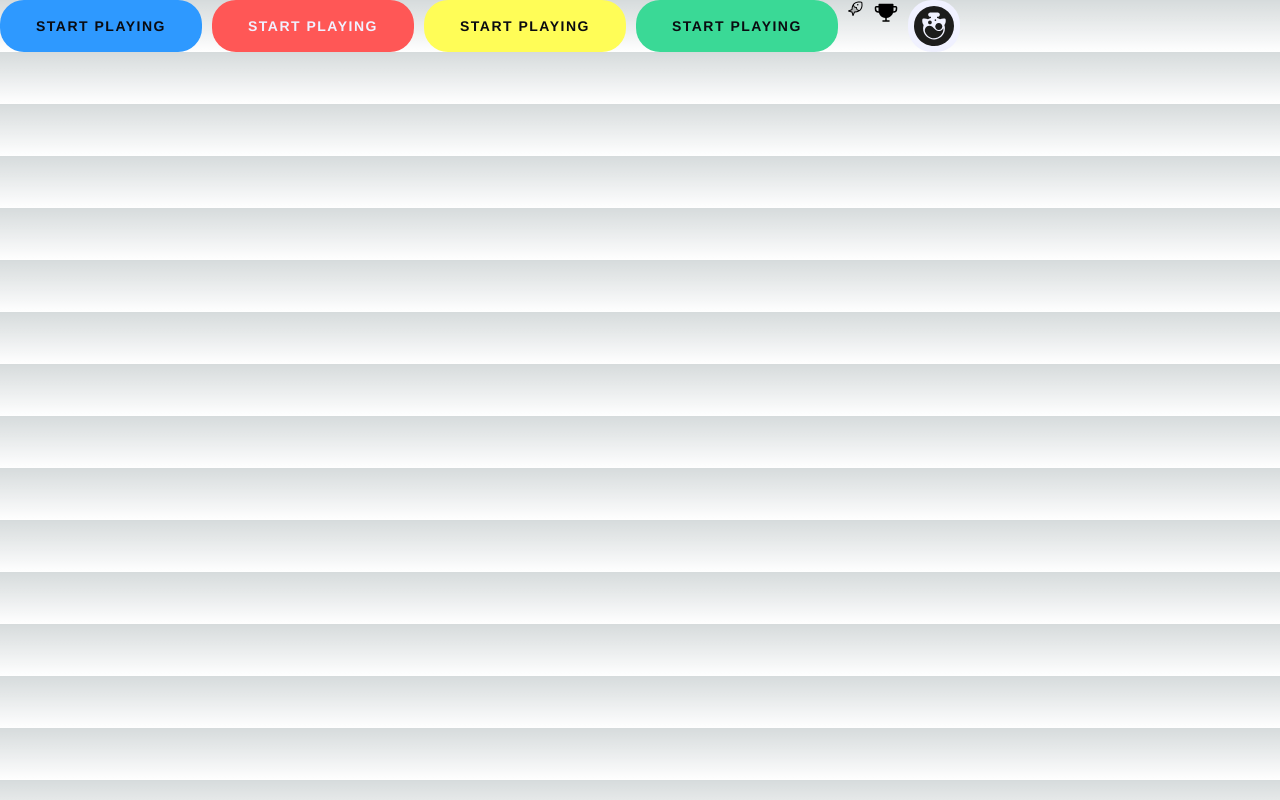
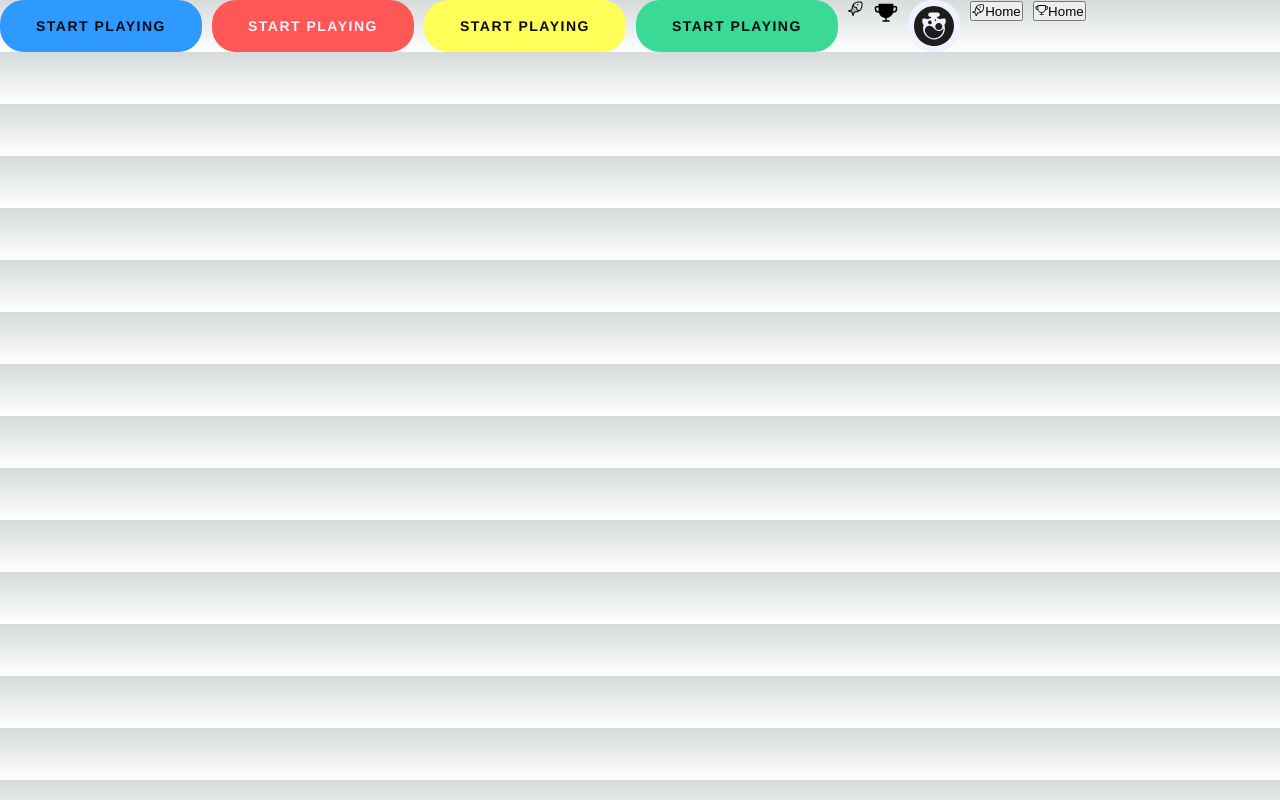
Before and after one commit to dolianich/CATME, a Next.js app: page / in a window 1280 px wide. Built offline with nearby package versions, Linux system fonts and the light colour scheme.

Commit message:
Created NavButton component

```diff
--- /dev/null
+++ b/app/components/NavButton.tsx
@@ -0,0 +1,26 @@
+import React from 'react';
+import Link from 'next/link';
+
+interface Props {
+  text: string;
+  icon: React.ComponentType;
+  color?: string;
+  href?: string;
+}
+
+const NavButton = ({ text, icon: IconComponent, color, href }: Props) => {
+  return (
+    <Link href={href || '#'}>
+      <button className="sidebar-button">
+        <span className="button-icon">
+        {IconComponent ? (
+            <IconComponent />
+          ) : null}
+        </span>
+        <span className="button-text">{text}</span>
+      </button>
+    </Link>
+  );
+};
+
+export default NavButton;
--- a/app/page.tsx
+++ b/app/page.tsx
@@ -3,6 +3,7 @@ import styles from './page.module.css';
 import Button from './components/Button/Button';
 import { Fish, Trophy } from '@phosphor-icons/react/dist/ssr';
 import Logo from './components/Logo/Logo';
+import NavButton from './components/NavButton';
 
 export default function Home() {
   return (
@@ -22,6 +23,8 @@ export default function Home() {
       <Fish weight="duotone" />
       <Trophy size={24} weight="fill" />
       <Logo />
+      <NavButton text="Home" icon={Fish} href="/"></NavButton>
+      <NavButton text="Home" icon={Trophy} href="/"></NavButton>
     </div>
   );
 }
```
